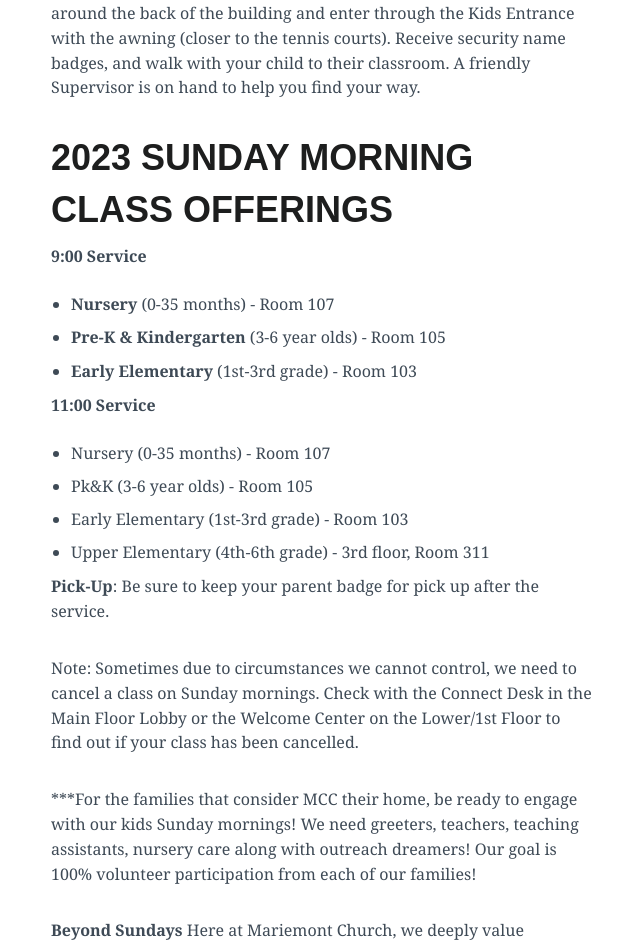
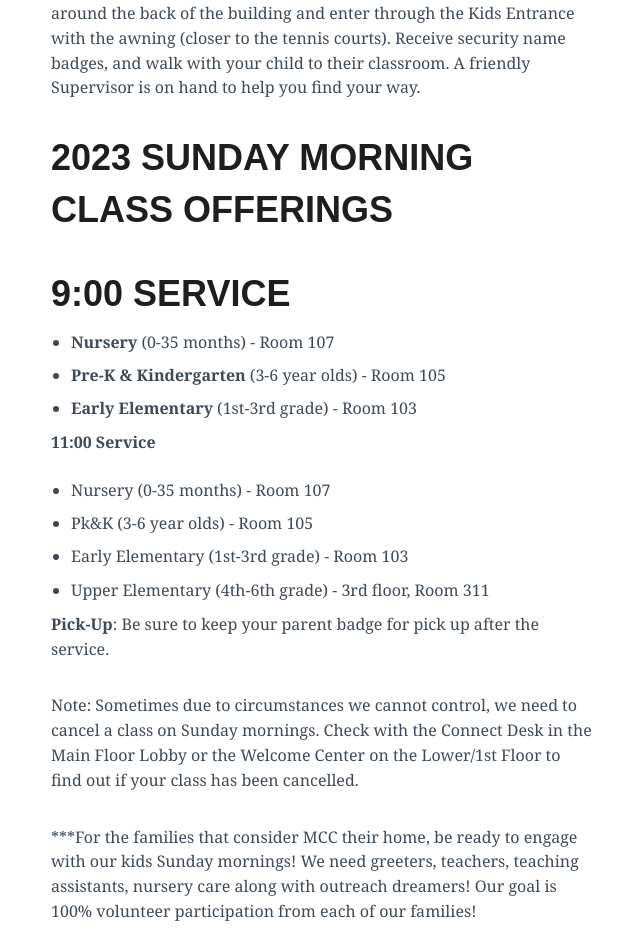
Before and after one commit to lukemoderwell/mariemont, a Jekyll site: the page built from kids.md, in a window 1280 px wide. Shown: the part 1701-2647 px from the top of the page, without its empty margins (317-957 px from the left). Built offline with Jekyll 4.4.1, drawn with Linux system fonts in a browser that asks for light colours; nearby versions of some CDN libraries.

Commit message:
Updated Kids

```diff
--- a/kids.md
+++ b/kids.md
@@ -30,7 +30,7 @@
 ## 2023 Sunday Morning Class Offerings
 
 
-**9:00 Service**
+## **9:00 Service**
 * **Nursery** (0-35 months) - Room 107
 * **Pre-K & Kindergarten** (3-6 year olds) - Room 105
 * **Early Elementary** (1st-3rd grade) - Room 103
```
